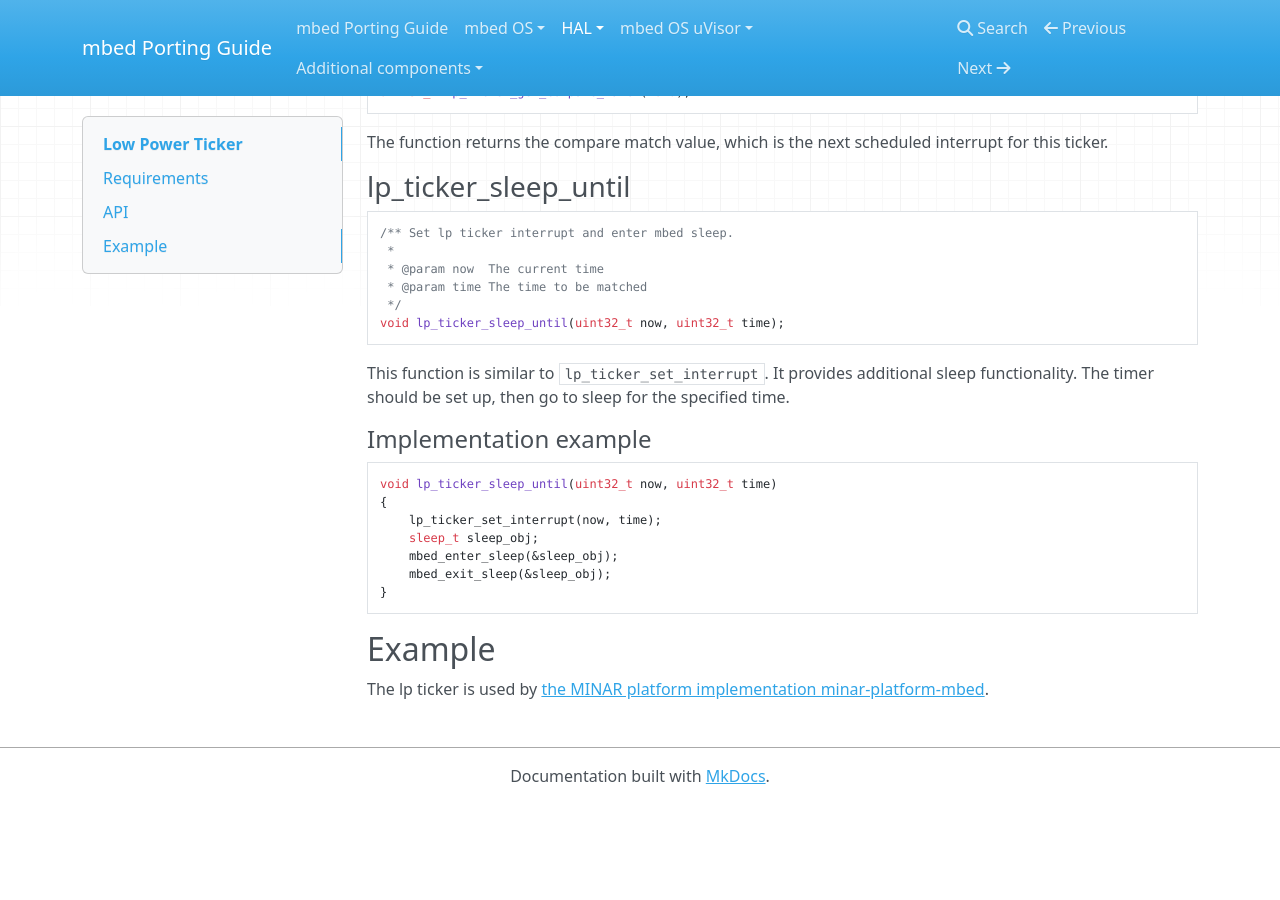
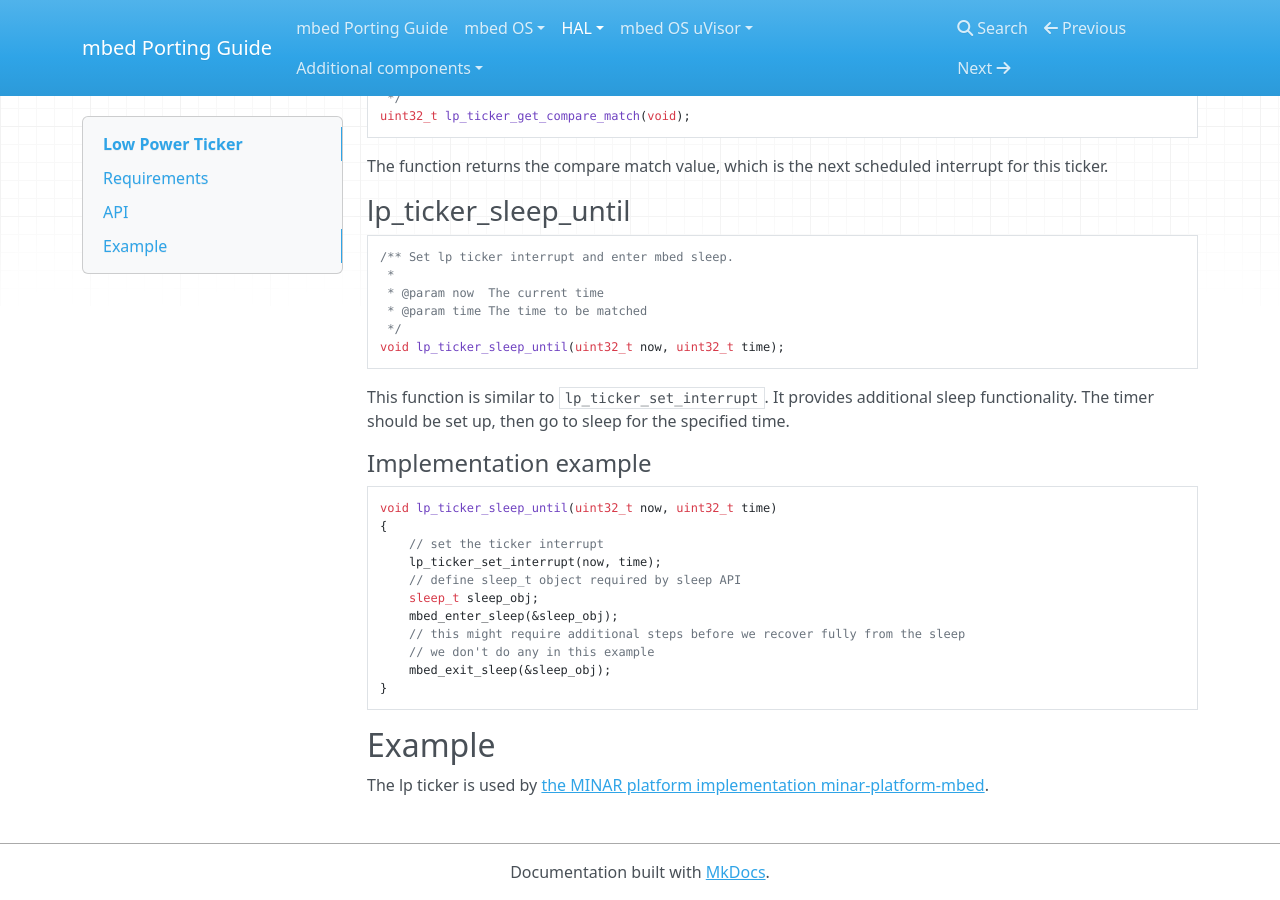
Before and after one commit to pan-/Porting_Guide, an MkDocs documentation site: the page built from Docs/HAL/low_power_ticker.md, in a window 1280 px wide and 900 px high, scrolled down 2097 px. Built offline with MkDocs 1.6.1, drawn with Linux system fonts in a browser that asks for light colours; nearby versions of some CDN libraries; old or Windows-style settings are respelled for this version of MkDocs; before the commit the page ends 2901 px from its top, so only the background shows below that; some of the changed text lies outside the part shown.

Commit message:
Low power ticker - add sleep details

````diff
--- a/Docs/HAL/low_power_ticker.md
+++ b/Docs/HAL/low_power_ticker.md
@@ -10,6 +10,7 @@ The low power ticker API is declared in the [lp_ticker_api header file](https://
 - A 32-bit timer counter (for timers with a lower bit counter, software expansion can be used), it should be counting up.
 - An overflow counter (to be able to form a 64-bit timestamp).
 - The timer’s minimum resolution should be 1 millisecond.
+- sleep HAL implemented (required by ``lp_ticker_sleep_until()``)
 
 The low power timer should be able to provide a wake-up source for MCU sleep that's as low as possible, to reduce the power consumption. It should never stop running.
 
@@ -126,9 +127,13 @@ This function is similar to ``lp_ticker_set_interrupt``. It provides additional
 ```c
 void lp_ticker_sleep_until(uint32_t now, uint32_t time)
 {
+    // set the ticker interrupt
     lp_ticker_set_interrupt(now, time);
+    // define sleep_t object required by sleep API
     sleep_t sleep_obj;
     mbed_enter_sleep(&sleep_obj);
+    // this might require additional steps before we recover fully from the sleep
+    // we don't do any in this example
     mbed_exit_sleep(&sleep_obj);
 }
 ```
````
